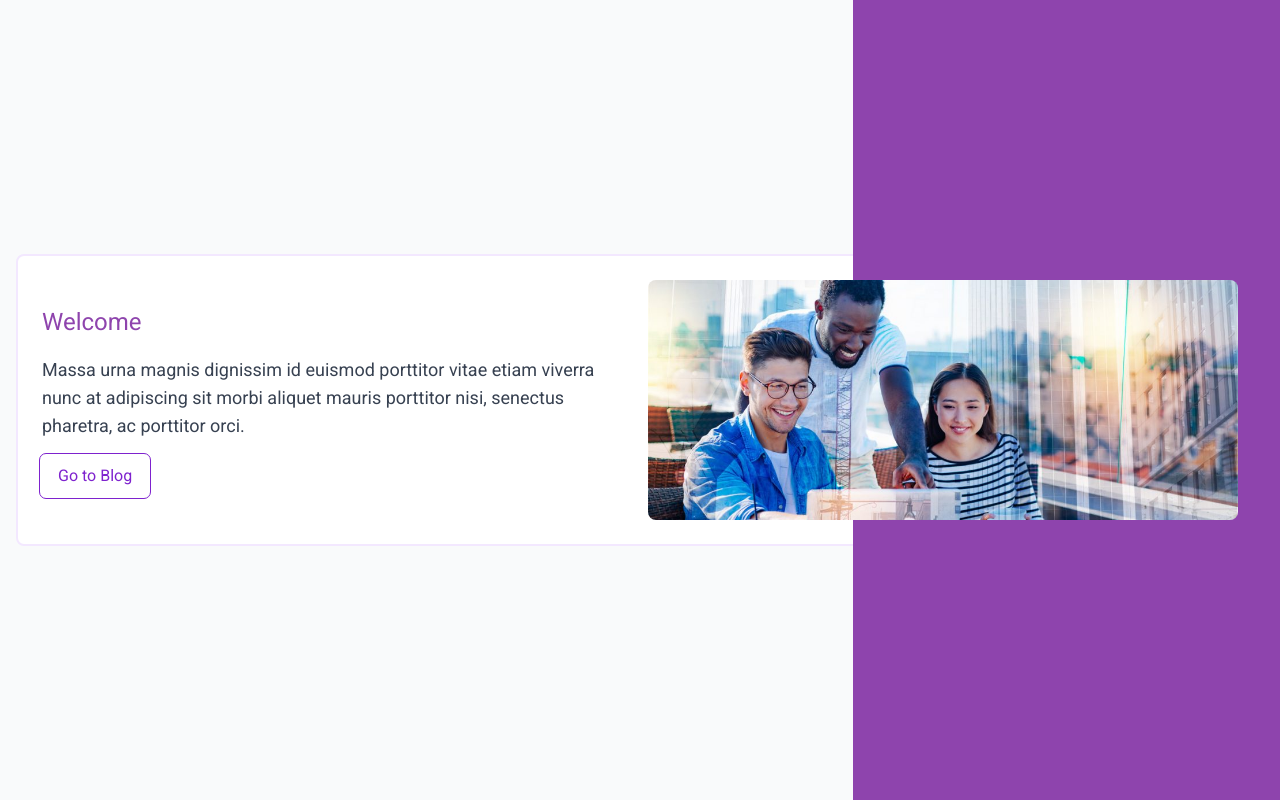
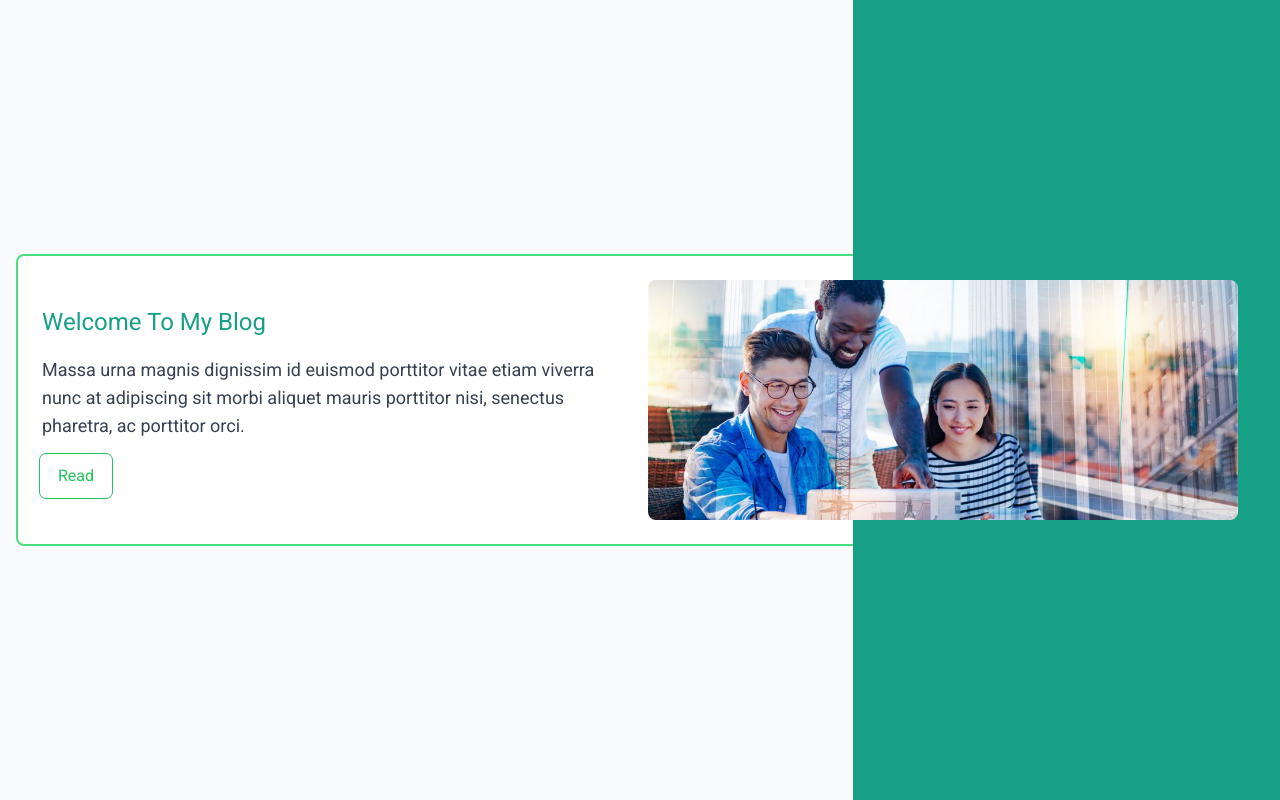
Before and after one commit to sidibos/blog-nextjs, a Next.js app: page / in a window 1280 px wide. Built offline with nearby package versions, Linux system fonts and the light colour scheme.

Commit message:
change style

```diff
--- a/src/app/page.tsx
+++ b/src/app/page.tsx
@@ -5,14 +5,14 @@
   return (
     <main className="flex items-center justify-center min-h-screen bg-gray-50">
       <div className="container mx-auto p-4 relative">
-        <div className="bg-white border-2 border-purple-100 rounded-lg p-6 grid grid-cols-1 md:grid-cols-2 gap-4">
+        <div className="bg-white border-2 border-green-400 rounded-lg p-6 grid grid-cols-1 md:grid-cols-2 gap-4">
           <div className="flex flex-col justify-center">
-            <h1 className={`text-4xlfont-bold mb-4 ${styles.text_wisteria}`}>Welcome</h1>
+            <h1 className={`text-4xlfont-bold mb-4 ${styles.text_green_sea}`}>Welcome To My Blog</h1>
             <p className="text-lg text-gray-700 mb-4">
               Massa urna magnis dignissim id euismod porttitor vitae etiam viverra nunc at adipiscing sit morbi aliquet mauris porttitor nisi, senectus pharetra, ac porttitor orci.
             </p>
-            <a href="/blog/posts" className={`outline outline-1 outline-offset-2 border-purple-700 text-purple-700 hover:text-white py-2 px-4 rounded hover:bg-purple-800 md:w-auto ${styles.fit_content}`}>
-              Go to Blog
+            <a href="/blog/posts" className={`outline outline-1 outline-offset-2 border-purple-700 text-green-500 hover:text-white py-2 px-4 rounded hover:bg-green-500 md:w-auto ${styles.fit_content}`}>
+             Read
             </a>
           </div>
           <div className="relative flex justify-center items-center">
@@ -34,7 +34,7 @@
           </div>
         </div>
       </div>
-      <div className={`hidden md:block absolute top-0 right-0 bottom-0 left-2/3 z-0 ${styles.bg_wisteria}`}></div>
+      <div className={`hidden md:block absolute top-0 right-0 bottom-0 left-2/3 z-0 ${styles.bg_green_sea}`}></div>
     </main>
   );
 }
--- a/src/app/ui/styles/home.module.css
+++ b/src/app/ui/styles/home.module.css
@@ -1,9 +1,9 @@
-.text_wisteria {
-  color: #8e44ad;
+.text_green_sea {
+  color: #16a085;
 }
 
-.bg_wisteria {
-  background-color: #8e44ad;
+.bg_green_sea {
+  background-color: #16a085;
 }
 
 .fit_content {
```
